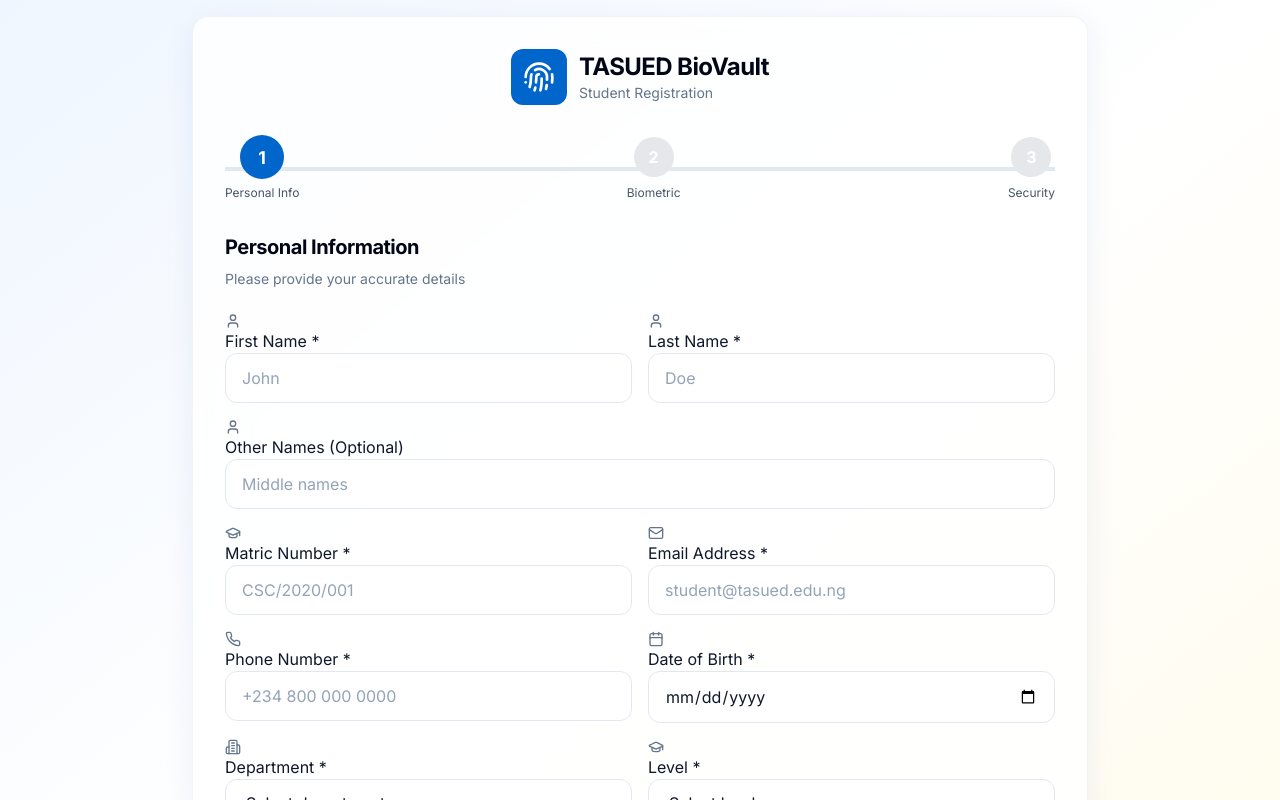
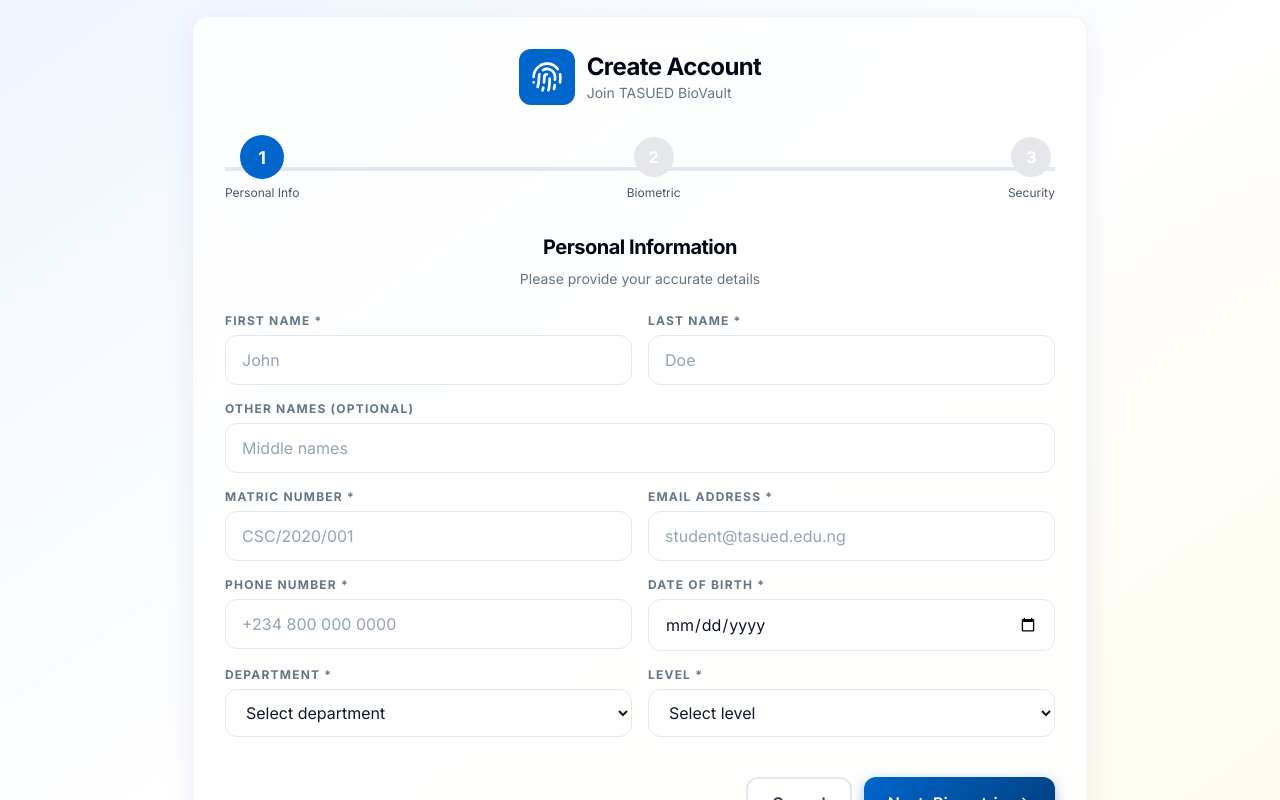
Before and after one commit to belloibrahv/tasued-biometric-system, a Next.js app: page /register in a window 1280 px wide. Shown: the top 800 px of the page. Built offline with nearby package versions, Linux system fonts and the light colour scheme.

Commit message:
feat: Refine register page to be more appealing and functional like login page

```diff
--- a/app/register/page.tsx
+++ b/app/register/page.tsx
@@ -256,8 +256,8 @@
                   <Fingerprint size={32} className="text-white" />
                 </div>
                 <div className="text-left">
-                  <h1 className="text-2xl font-bold text-surface-950">TASUED BioVault</h1>
-                  <p className="text-sm text-surface-500">Student Registration</p>
+                  <h1 className="text-2xl font-bold text-surface-950">Create Account</h1>
+                  <p className="text-sm text-surface-500">Join TASUED BioVault</p>
                 </div>
               </div>
             </div>
@@ -299,15 +299,14 @@
                     exit={{ opacity: 0, x: -20 }}
                     className="space-y-6"
                   >
-                    <div>
+                    <div className="text-center mb-6">
                       <h2 className="text-xl font-bold text-surface-950 mb-2">Personal Information</h2>
                       <p className="text-surface-500 text-sm">Please provide your accurate details</p>
                     </div>
 
                     <div className="grid grid-cols-1 md:grid-cols-2 gap-4">
                       <div>
-                        <label className="label">
-                          <User size={16} className="text-surface-500" />
+                        <label className="input-label">
                           First Name *
                         </label>
                         <input
@@ -322,8 +321,7 @@
                       </div>
 
                       <div>
-                        <label className="label">
-                          <User size={16} className="text-surface-500" />
+                        <label className="input-label">
                           Last Name *
                         </label>
                         <input
@@ -338,8 +336,7 @@
                       </div>
 
                       <div className="md:col-span-2">
-                        <label className="label">
-                          <User size={16} className="text-surface-500" />
+                        <label className="input-label">
                           Other Names (Optional)
                         </label>
                         <input
@@ -353,8 +350,7 @@
                       </div>
 
                       <div>
-                        <label className="label">
-                          <GraduationCap size={16} className="text-surface-500" />
+                        <label className="input-label">
                           Matric Number *
                         </label>
                         <input
@@ -369,8 +365,7 @@
                       </div>
 
                       <div>
-                        <label className="label">
-                          <Mail size={16} className="text-surface-500" />
+                        <label className="input-label">
                           Email Address *
                         </label>
                         <input
@@ -385,8 +380,7 @@
                       </div>
 
                       <div>
-                        <label className="label">
-                          <Phone size={16} className="text-surface-500" />
+                        <label className="input-label">
                           Phone Number *
                         </label>
                         <input
@@ -401,8 +395,7 @@
                       </div>
 
                       <div>
-                        <label className="label">
-                          <Calendar size={16} className="text-surface-500" />
+                        <label className="input-label">
                           Date of Birth *
                         </label>
                         <input
@@ -416,8 +409,7 @@
                       </div>
 
                       <div>
-                        <label className="label">
-                          <Building2 size={16} className="text-surface-500" />
+                        <label className="input-label">
                           Department *
                         </label>
                         <select
@@ -435,8 +427,7 @@
                       </div>
 
                       <div>
-                        <label className="label">
-                          <GraduationCap size={16} className="text-surface-500" />
+                        <label className="input-label">
                           Level *
                         </label>
                         <select
@@ -458,8 +449,8 @@
                       <Link href="/login" className="btn-outline">
                         Cancel
                       </Link>
-                      <button type="button" onClick={handleNext} className="btn-primary">
-                        Next: Biometric <ArrowRight size={16} className="ml-2" />
+                      <button type="button" onClick={handleNext} className="btn-primary py-3 flex items-center justify-center gap-2">
+                        Next: Biometric <ArrowRight size={16} />
                       </button>
                     </div>
                   </motion.div>
@@ -474,7 +465,7 @@
                     exit={{ opacity: 0, x: -20 }}
                     className="space-y-6"
                   >
-                    <div>
+                    <div className="text-center mb-6">
                       <h2 className="text-xl font-bold text-surface-950 mb-2">Facial Recognition Enrollment</h2>
                       <p className="text-surface-500 text-sm">Capture your face for secure verification</p>
                     </div>
@@ -566,17 +557,17 @@
                     </div>
 
                     <div className="flex justify-between gap-3 pt-4">
-                      <button type="button" onClick={handleBack} className="btn-outline">
-                        <ArrowLeft size={16} className="mr-2" />
+                      <button type="button" onClick={handleBack} className="btn-outline py-3 flex items-center justify-center gap-2">
+                        <ArrowLeft size={16} />
                         Back
                       </button>
                       <button
                         type="button"
                         onClick={handleNext}
                         disabled={!capturedImage || !facialEmbedding}
-                        className="btn-primary"
+                        className="btn-primary py-3 flex items-center justify-center gap-2"
                       >
-                        Next: Security <ArrowRight size={16} className="ml-2" />
+                        Next: Security <ArrowRight size={16} />
                       </button>
                     </div>
                   </motion.div>
@@ -591,15 +582,14 @@
                     exit={{ opacity: 0, x: -20 }}
                     className="space-y-6"
                   >
-                    <div>
+                    <div className="text-center mb-6">
                       <h2 className="text-xl font-bold text-surface-950 mb-2">Security Setup</h2>
                       <p className="text-surface-500 text-sm">Create a strong password for your account</p>
                     </div>
 
                     <div className="space-y-4">
                       <div>
-                        <label className="label">
-                          <Lock size={16} className="text-surface-500" />
+                        <label className="input-label">
                           Password *
                         </label>
                         <div className="relative">
@@ -623,8 +613,7 @@
                       </div>
 
                       <div>
-                        <label className="label">
-                          <Lock size={16} className="text-surface-500" />
+                        <label className="input-label">
                           Confirm Password *
                         </label>
                         <div className="relative">
@@ -661,20 +650,19 @@
                     </div>
 
                     <div className="flex justify-between gap-3 pt-4">
-                      <button type="button" onClick={handleBack} className="btn-outline">
-                        <ArrowLeft size={16} className="mr-2" />
+                      <button type="button" onClick={handleBack} className="btn-outline py-3 flex items-center justify-center gap-2">
+                        <ArrowLeft size={16} />
                         Back
                       </button>
-                      <button type="submit" disabled={loading} className="btn-primary">
+                      <button type="submit" disabled={loading} className="btn-primary py-3 flex items-center justify-center gap-2">
                         {loading ? (
                           <>
-                            <Loader2 className="animate-spin mr-2" size={16} />
+                            <Loader2 className="animate-spin" size={16} />
                             Creating Account...
                           </>
                         ) : (
                           <>
-                            <Check size={16} className="mr-2" />
-                            Complete Registration
+                            Complete Registration <ArrowRight size={16} />
                           </>
                         )}
                       </button>
```
